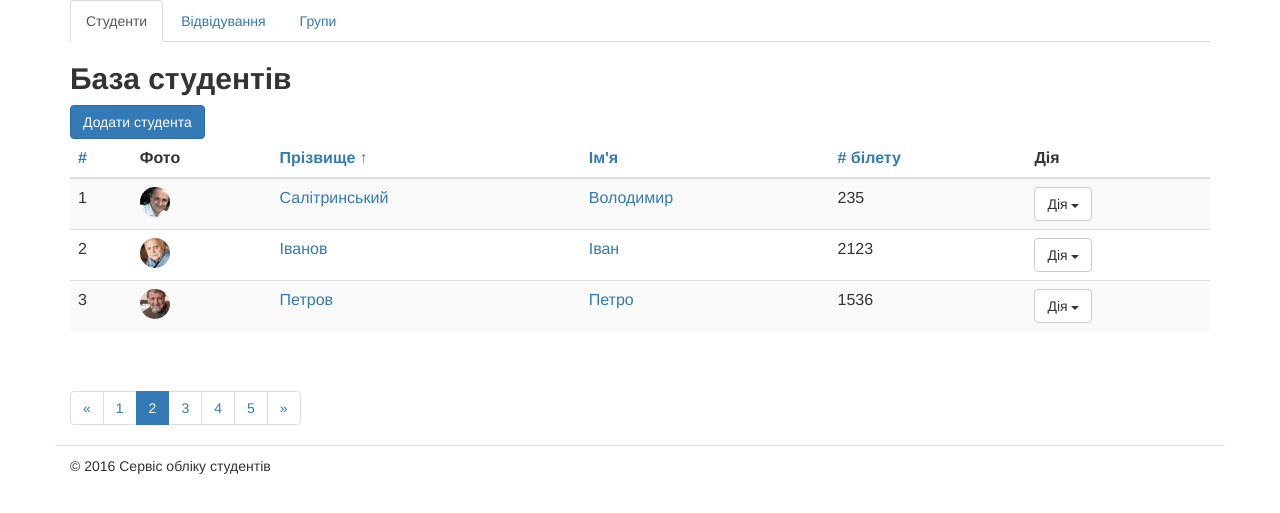
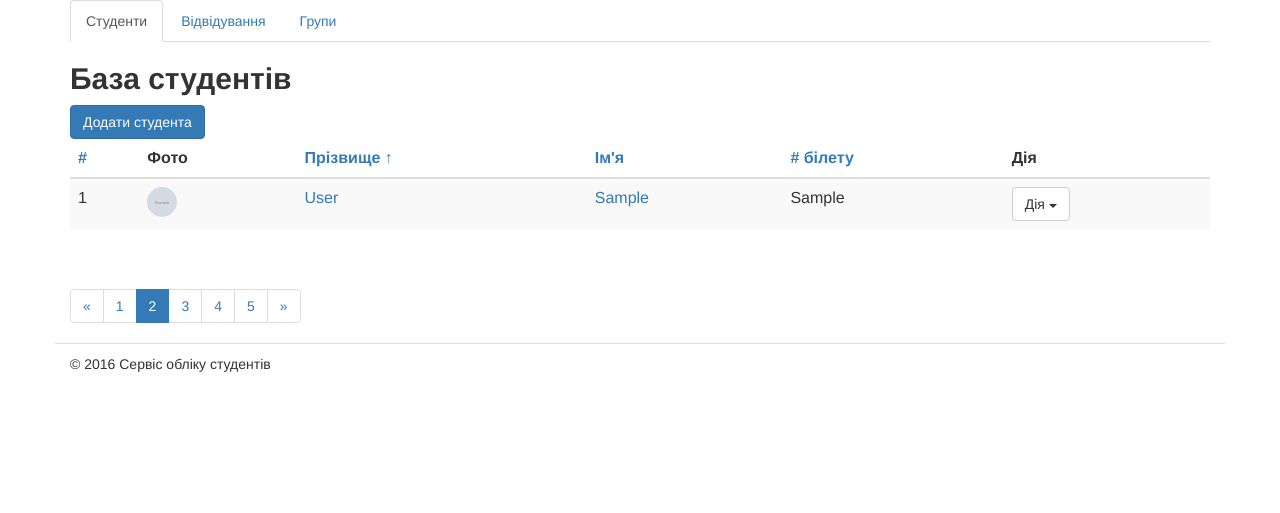
Before and after one commit to VS69/studentsdb, a Django app: page / in a window 1280 px wide. Shown: the part 90-603 px from the top of the page. Run offline with Django 3.2, Linux system fonts and the light colour scheme; tables that the repository leaves empty hold one stand-in row (values such as "Sample post"); grey boxes marked "Sample" are stand-in pictures; some libraries are stand-ins or nearby versions.

Commit message:
add students photos to base

```diff
--- a/students/templates/students/students_list.html
+++ b/students/templates/students/students_list.html
@@ -28,8 +28,15 @@
       {% for student in students %}
       <tr>
         <td>{{ forloop.counter }}</td>
-        <td><img height="30" width="30" class="img-circle"
-                 src="{{ PORTAL_URL }}{% static student.image %}"></td>
+        <td>
+          {% if student.photo %}
+          <img height="30" width="30" class="img-circle"
+               src="{{ student.photo.url }}">
+          {% else %}
+          <img height="30" width="30" class="img-circle"
+               src="{{ PORTAL_URL }}{% static "img/default_user.jpg" %}">
+          {% endif %}
+        </td>
         <td><a title="Редагувати"
                href="{% url "students_edit" student.id %}">
               {{ student.last_name }}</a></td>
--- a/students/views/students.py
+++ b/students/views/students.py
@@ -2,26 +2,12 @@
 
 from django.shortcuts import render
 from django.http import HttpResponse
+from ..models import Student
+
 
 # Views for students
 def students_list(request):
-    students = (
-        {'id': 1,
-         'first_name': u'Володимир',
-         'last_name': u'Салітринський',
-         'ticket': 235,
-         'image': 'img/st01.jpg'},
-        {'id': 2,
-         'first_name': u'Іван',
-         'last_name': u'Іванов',
-         'ticket': 2123,
-         'image': 'img/st02.jpg'},
-        {'id': 3,
-         'first_name': u'Петро',
-         'last_name': u'Петров',
-         'ticket': 1536,
-         'image': 'img/st03.jpg'},
-    )
+    students = Student.objects.all()
     return render(request, 'students/students_list.html',
                   {'students': students})
 
--- a/studentsdb/urls.py
+++ b/studentsdb/urls.py
@@ -1,5 +1,7 @@
 from django.conf.urls import patterns, include, url
 from django.contrib import admin
+from .settings import MEDIA_ROOT, DEBUG
+
 
 urlpatterns = patterns(
     '',
@@ -27,3 +29,12 @@ urlpatterns = patterns(
 
     url(r'^admin/', include(admin.site.urls)),
 )
+
+if DEBUG:
+    # serve files from media folder
+    urlpatterns += patterns('',
+                            url(r'^media/(?P<path>.*)$',
+                                'django.views.static.serve',
+                                {'document_root': MEDIA_ROOT}
+                                )
+                            )
```
Also changed, not shown: students/static/img/default_user.jpg (added), students/static/img/st01.jpg (deleted), students/static/img/st02.jpg (deleted), students/static/img/st03.jpg (deleted), students/static/img/st04.jpg (deleted).
